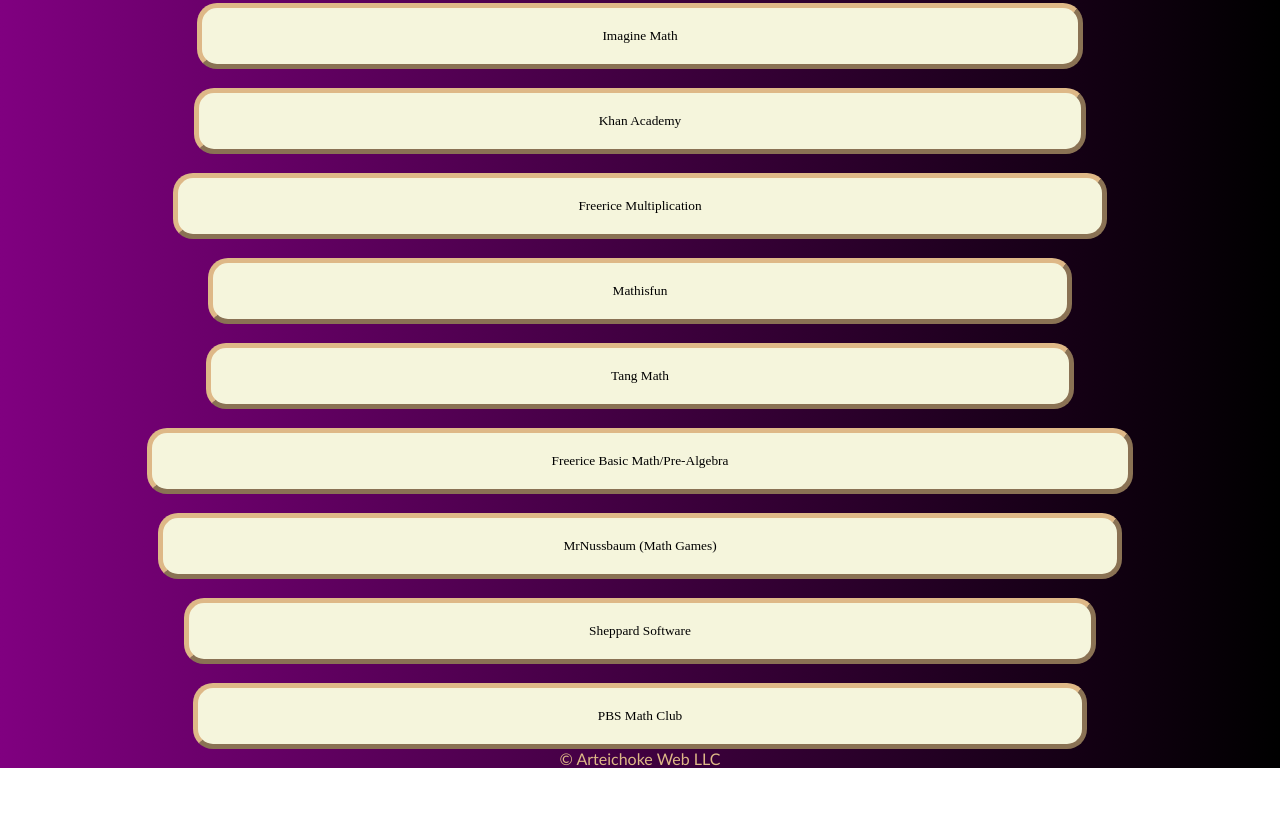
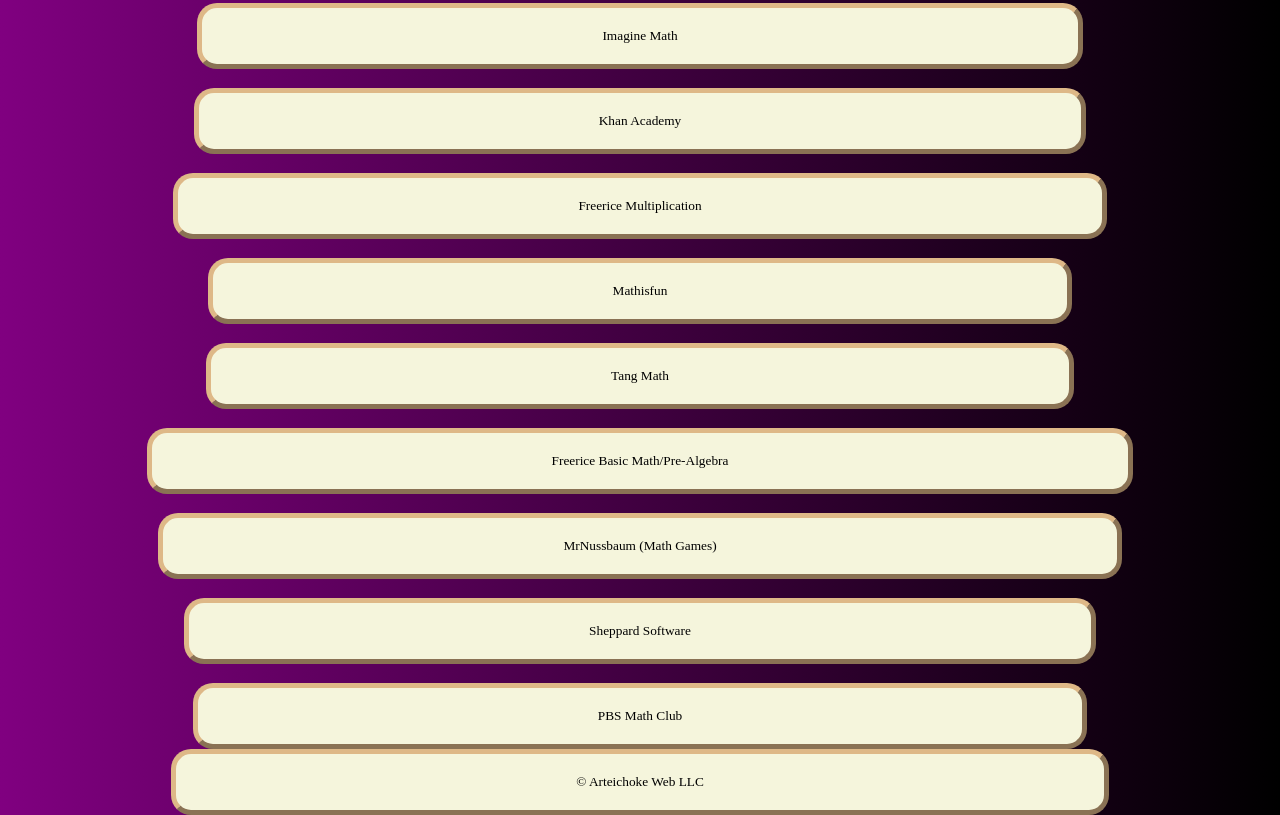
Before and after one commit to 10091120-ctrl/Mega-Math-Monster, a plain HTML site: page index.html in a window 1280 px wide. Shown: the part 2557-3372 px from the top of the page. Before the commit the page ends 3325 px from the top, so only its background shows below. Drawn offline with Linux system fonts and the light colour scheme; a web font is replaced by a local one.

Commit message:
Update index.html

```diff
--- a/index.html
+++ b/index.html
@@ -2,6 +2,7 @@
 <html>
   <head>
     <title>MMM Game Site</title>
+    <script src="blanker.js"></script>
     <style>
       @import url("https://fonts.googleapis.com/css2?family=Delius&display=swap");
       * {
@@ -94,6 +95,6 @@
     <br/>
     <button onclick="window.open('https://whyy.pbslearningmedia.org/collection/pbs-math-club/')">PBS Math Club</button>
     <br>
-    <p>&copy Arteichoke Web LLC</p>
+    <button onclick="blank()">&copy Arteichoke Web LLC</button>
   </body>
 </html>
```
